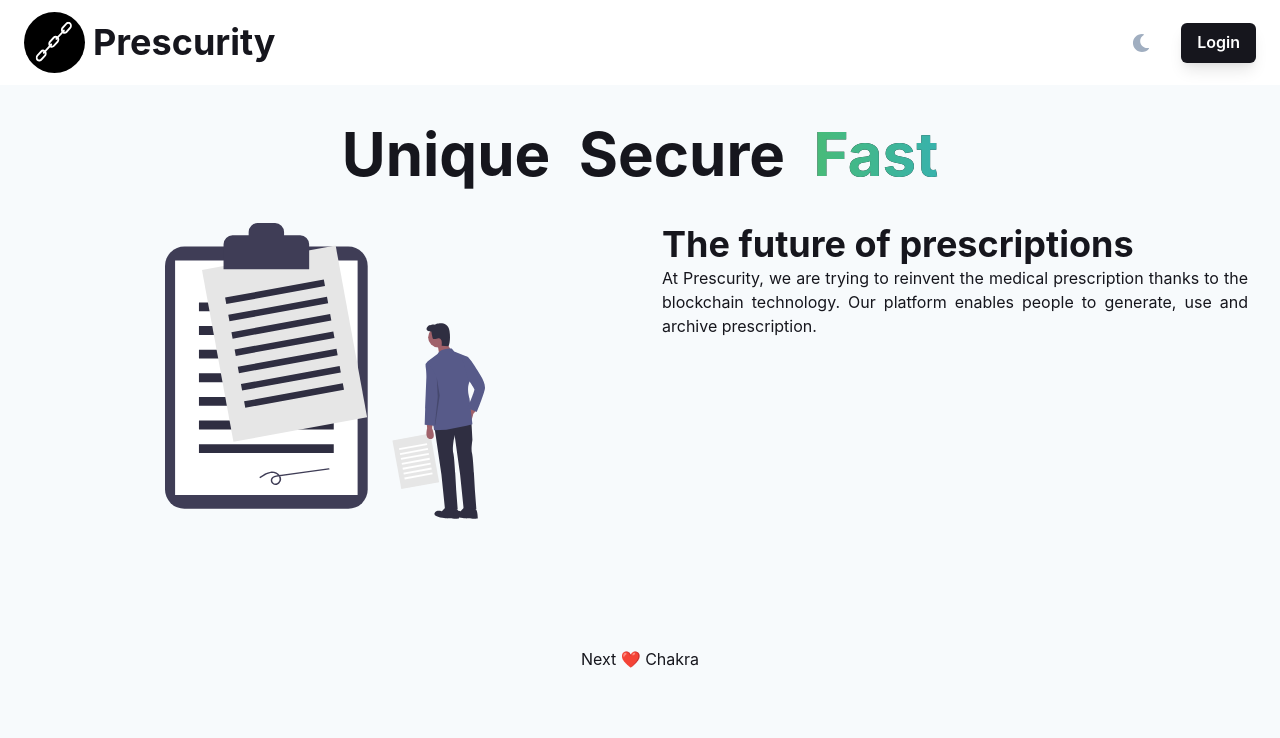
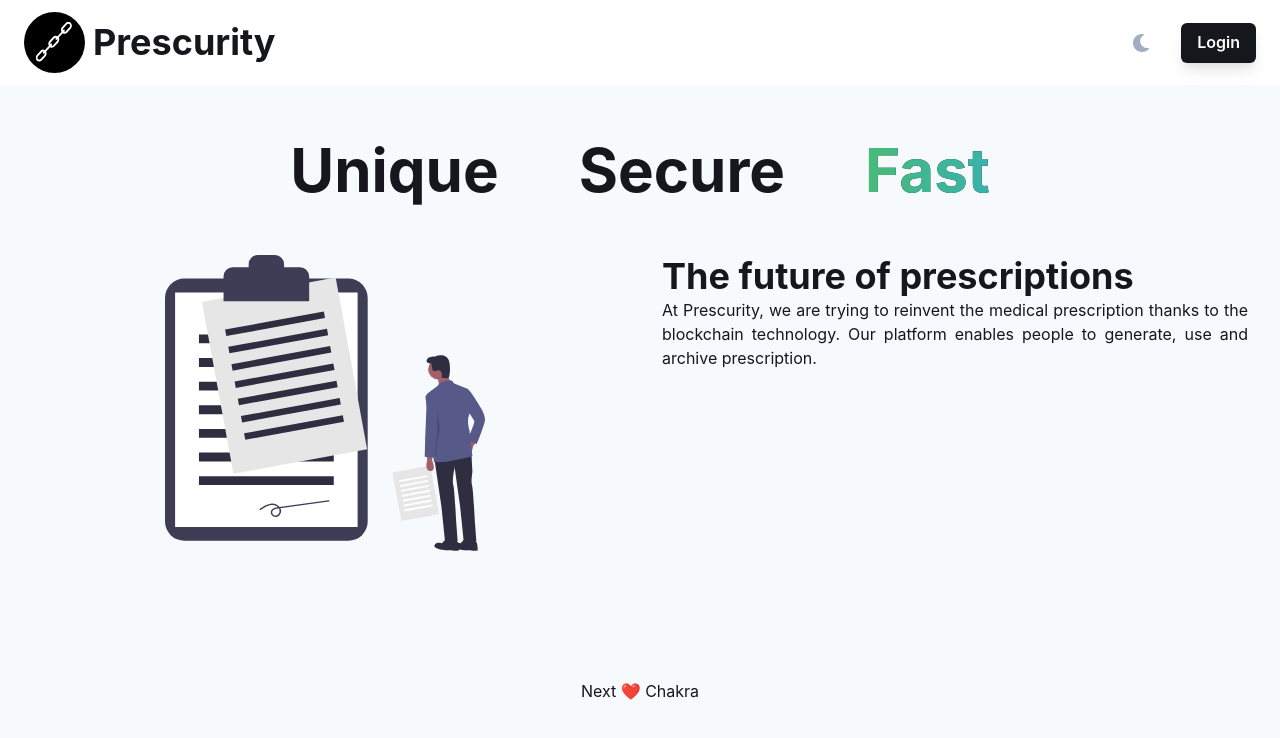
Before and after one commit to azerpas/prescurity-dashboard, a Next.js app: page / in a window 1280 px wide. Shown: the top 738 px of the page. Built offline with nearby package versions, Linux system fonts and the light colour scheme.

Commit message:
Added flex to banner

```diff
--- a/src/pages/index.tsx
+++ b/src/pages/index.tsx
@@ -1,5 +1,6 @@
 import {
     Box,
+    Flex,
     Heading,
     Link,
     SimpleGrid,
@@ -15,11 +16,24 @@ import ContractSvg from '../components/svg/contract'
 const Index = () => (
     <Container height="100vh">
         <Header/>
-        <Text fontSize={{base: "3xl", md: "6xl"}} fontWeight="bold" my={{base: "6"}}>
-            <GradientWrapper content="Unique" colorFrom="#805AD5" colorTo="#ED64A6" number={0}>Unique</GradientWrapper>&nbsp;&nbsp;
-            <GradientWrapper content="Secure" colorFrom="#00A3C4" colorTo="#90CDF4" number={1}>Secure</GradientWrapper>&nbsp;&nbsp;
-            <GradientWrapper content="Fast" colorFrom="#48BB78" colorTo="#38B2AC" number={2}>Fast</GradientWrapper>
-        </Text>
+        <Flex direction={{base: "column", md: "row"}} textAlign="center" my={{base: "10"}}>
+            <Box>
+                <Text fontSize={{base: "3xl", md: "6xl"}} fontWeight="bold">
+                    <GradientWrapper content="Unique" colorFrom="#805AD5" colorTo="#ED64A6" number={0}>Unique</GradientWrapper>
+                </Text>
+            </Box>
+            <Box mx={{base: "0", md: "20"}} my={{base: "6", md: "0"}}>
+                <Text fontSize={{base: "3xl", md: "6xl"}} fontWeight="bold">
+                    <GradientWrapper content="Secure" colorFrom="#00A3C4" colorTo="#90CDF4" number={1}>Secure</GradientWrapper>
+                </Text>
+            </Box>
+            <Box>
+                <Text fontSize={{base: "3xl", md: "6xl"}} fontWeight="bold">
+                    <GradientWrapper content="Fast" colorFrom="#48BB78" colorTo="#38B2AC" number={2}>Fast</GradientWrapper>
+                </Text>
+            </Box>
+        </Flex>
+
         <Container mx={{base: "5"}}>
             <SimpleGrid columns={{sm: 1, md: 2}} spacing={{base: 3, md: 5}} >
                 <Box maxW={{md: "sm"}} mx="auto">
```
